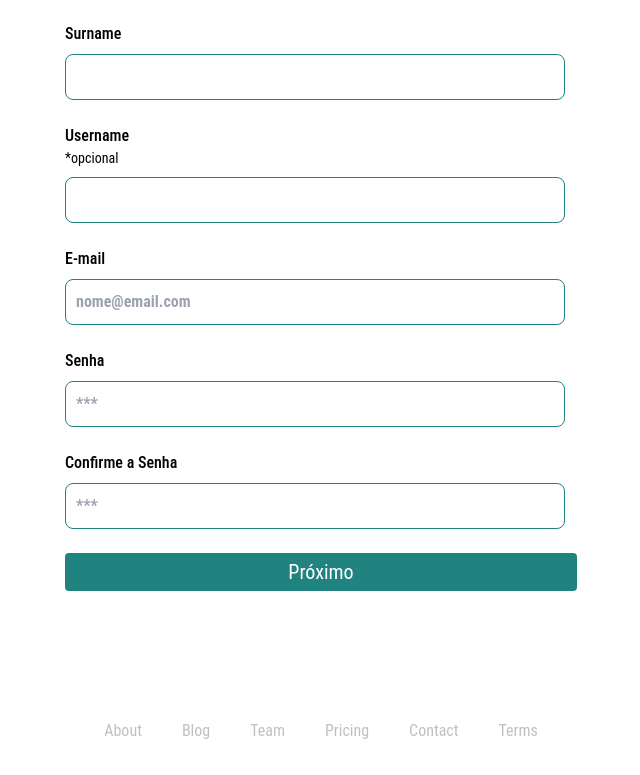
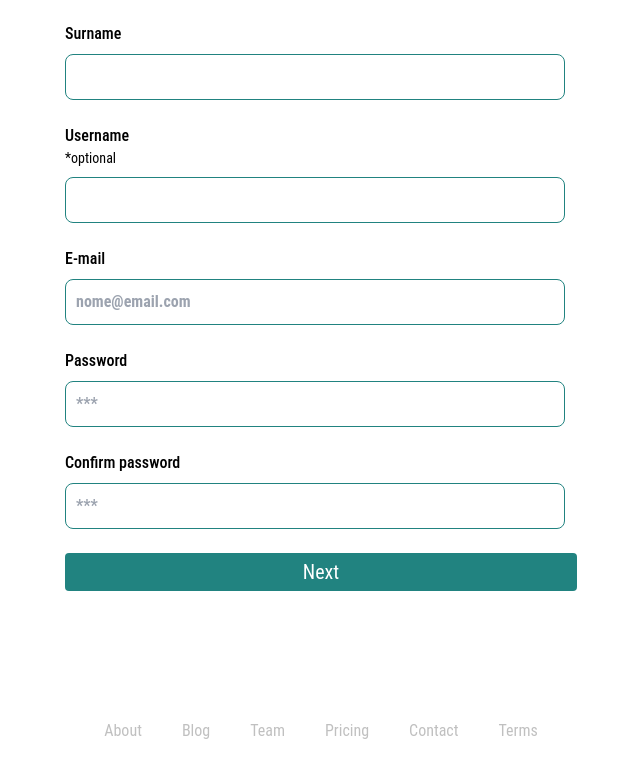
Before and after one commit to Rennatts/freelancer-directory, a React (Create React App) app in the folder client/: page /freelancers/register in a window 1280 px wide. Shown: the part 542-1317 px from the top of the page, without its empty margins (319-959 px from the left). Built offline with nearby package versions, Linux system fonts and the light colour scheme; a web font is replaced by a local one.

Commit message:
to english

```diff
--- a/client/src/components/Explore/index.tsx
+++ b/client/src/components/Explore/index.tsx
@@ -11,7 +11,7 @@ export function Explore (props: IExploreProps) {
   return (
     <div>
         <div>
-            <p>some nice description about the plataform and what people can do with it plataform and what people can do with it</p>
+            <p>The best place to find the professional you need to boost your business</p>
             <div>
                 <button
                 className="bg-cyan-500 hover:bg-cyan-700 border-cyan-500 hover:border-cyan-700 text-sm border-4 text-white py-1 px-2 rounded" type="button">
--- a/client/src/components/SearchFreelancerByCity/index.tsx
+++ b/client/src/components/SearchFreelancerByCity/index.tsx
@@ -1,7 +1,7 @@
 import * as React from 'react';
 import axios from 'axios';
 import './search.css';
-import { Link, Navigate, useNavigate } from "react-router-dom";
+import {useNavigate } from "react-router-dom";
 import teamImage from './../../images/creative_team_re.svg';
 
 export interface ISearchProps {
@@ -42,7 +42,7 @@ export function SearchFreelancerByCity (props: ISearchProps) {
             name='selectedCity'
             value={selectedCity}
             onChange={(event)=> setSelectedCity((event.target.value))}
-            className="appearance-none bg-transparent w-full mr-3 py-1 px-3 focus:outline-none text-md" type="text" placeholder="Procure por cidade" aria-label="Full name"/>
+            className="appearance-none bg-transparent w-full mr-3 py-1 px-3 focus:outline-none text-md" type="text" placeholder="Search for city" aria-label="Full name"/>
             <button
             onClick={handleSubmit}
             className="flex-shrink-0 bg-teal-500 hover:bg-teal-300 hover:border-bg-teal-300 hover:text-black hover:border-teal-300 text-md text-white py-1 px-5 rounded" type="button">
--- a/client/src/data.tsx
+++ b/client/src/data.tsx
@@ -1,19 +1,19 @@
 export const experience = [
     {
       label: "experience",
-      category: "menos de 1 ano"
+      category: "less than 1 year"
     },
     {
       label: "experience",
-      category: "entre 5 e 10 anos"
+      category: "5 to 10 years"
     },
     {
       label: "experience",
-      category: "entre 10 e 15 anos"
+      category: "10 to 15 years"
     },
     {
       label: "experience",
-      category: "mais de 15 anos"
+      category: "more than 15 years"
     },
 ];
 
--- a/client/src/pages/Auth/FreelancerLogin/index.tsx
+++ b/client/src/pages/Auth/FreelancerLogin/index.tsx
@@ -1,11 +1,8 @@
 import axios from 'axios';
 import * as React from 'react';
 import { useNavigate } from "react-router-dom";
-
-import * as yup from 'yup';
 import { saveUserToLocalStorage } from '../../../auth';
 import MessageModal from '../../../components/ErrorModal';
-
 
 
 export interface IFreelancerLoginProps {
--- a/client/src/pages/Auth/FreelancerRegister/index.tsx
+++ b/client/src/pages/Auth/FreelancerRegister/index.tsx
@@ -1,6 +1,5 @@
 import * as React from 'react';
 import { useNavigate } from "react-router-dom";
-import * as yup from 'yup';
 import { FreelancerrRegisterSchema } from '../Validations/UserValidation';
 import './index.css';
 import axios from 'axios';
@@ -71,7 +70,6 @@ export function FreelancerRegister (props: IFreelancerRegisterProps) {
           navigate(`/freelancer/profile/${res.data.id}`)
         }, 10000)
       }
-      console.log("res", res);
     })
     .catch((err) => setError(true));
   };
@@ -85,14 +83,12 @@ export function FreelancerRegister (props: IFreelancerRegisterProps) {
     }
 
     setLoginData({...loginData, [event.target.name]: event.target.value.toLowerCase()});
-
-    console.log("22222", loginData);
   }
 
   function NextButton() {
     return (
       <button onClick={() => setCurrentIndex(currIndex + 1)} className="w-full flex-shrink-0 bg-teal-500 hover:bg-teal-300 hover:border-bg-teal-300 hover:text-black hover:border-teal-300 text-md text-white py-1 px-5 rounded" type="button">
-        Próximo
+        Next
       </button>
     );
   }
@@ -101,10 +97,10 @@ export function FreelancerRegister (props: IFreelancerRegisterProps) {
     return (
       <div className="flex flex-row space-x-3 w-full">
         <button onClick={() => setCurrentIndex(currIndex - 1)} className="flex-auto bg-teal-500 hover:bg-teal-300 hover:border-bg-teal-300 hover:text-black hover:border-teal-300 text-md text-white py-1 px-5 rounded" type="button">
-          Voltar
+          Back
         </button>
         <button onClick={() => setCurrentIndex(currIndex + 1)} className="flex-auto bg-teal-500 hover:bg-teal-300 hover:border-bg-teal-300 hover:text-black hover:border-teal-300 text-md text-white py-1 px-5 rounded" type="button">
-          Próximo
+          Next
         </button>
       </div>
     );
@@ -115,10 +111,10 @@ export function FreelancerRegister (props: IFreelancerRegisterProps) {
     return (
       <div className="flex flex-row space-x-3 w-full">
         <button onClick={() => setCurrentIndex(currIndex - 1)} className="flex-auto bg-teal-500 hover:bg-teal-300 hover:border-bg-teal-300 hover:text-black hover:border-teal-300 text-md text-white py-1 px-5 rounded" type="button">
-          Voltar
+          Back
         </button>
         <button onClick={handleSubmit} className="flex-auto bg-teal-500 hover:bg-teal-300 hover:border-bg-teal-300 hover:text-black hover:border-teal-300 text-md text-white py-1 px-5 rounded" type="button">
-          Salvar
+          Save
         </button>
       </div>
     );
@@ -146,7 +142,7 @@ export function FreelancerRegister (props: IFreelancerRegisterProps) {
         <div className="w-full mt-27 mb-20">
           <ul id="connecting_line" className='relative flex space-x-24 auto mt-5 w-full -z-1'>
             {
-              ["Nome", "Endereço", "Contato", "Carreira"].map((item, index) => (
+              ["Name", "Address", "Contact", "Career"].map((item, index) => (
                 <li data-title={item} className={`${currIndex >= index ? 'z-1 border-2 border-teal-500 before:text-black bg-teal-500 text-white grid rounded-full w-14 h-14 place-items-center before:content-[attr(data-title)] before:absolute before:text-xs before:-top-6 before:color-teal-500': 'bg-white z-1 border-2 border-black grid rounded-full w-14 h-14 place-items-center before:content-[attr(data-title)] before:absolute before:text-xs before:-top-6 before:color-teal-500'}`} key={item}>
                   {index}
                 </li>
@@ -179,7 +175,7 @@ export function FreelancerRegister (props: IFreelancerRegisterProps) {
               </div>
               <div className="flex items-start flex-col mb-6">
                   <label className="block text-sm font-medium text-gray-900 dark:text-cyan-500">Username</label>
-                  <label className="block mb-2 text-xs text-black">*opcional</label>
+                  <label className="block mb-2 text-xs text-black">*optional</label>
                   <input
                   id="input"
                   name='username'
@@ -199,7 +195,7 @@ export function FreelancerRegister (props: IFreelancerRegisterProps) {
               </div>
 
               <div className="flex items-start flex-col mb-6">
-                <label className="block mb-2 text-sm font-medium text-gray-900 dark:text-cyan-500">Senha
+                <label className="block mb-2 text-sm font-medium text-gray-900 dark:text-cyan-500">Password
                 </label>
                 <input
                 id="input"
@@ -211,7 +207,7 @@ export function FreelancerRegister (props: IFreelancerRegisterProps) {
               </div>
 
               <div className="flex items-start flex-col mb-6">
-              <label className="block mb-2 text-sm font-medium text-gray-900 dark:text-cyan-500">Confirme a Senha
+              <label className="block mb-2 text-sm font-medium text-gray-900 dark:text-cyan-500">Confirm password
               </label>
               <input
               id="input"
@@ -220,7 +216,7 @@ export function FreelancerRegister (props: IFreelancerRegisterProps) {
               onChange={(event)=>
               event.target.value !== loginData.password? setStatus({
                   isValid: false,
-                  message: 'As senhas não são iguais',
+                  message: 'The passwords are not the same',
               }): setStatus({
                 isValid: true,
                 message: '',
@@ -289,7 +285,7 @@ export function FreelancerRegister (props: IFreelancerRegisterProps) {
           {currIndex === 2 ? (
             <div className="mb-6">
               <div className="flex items-start flex-col mb-6">
-                  <label className="block mb-2 text-sm font-medium text-gray-900 dark:text-cyan-500">Telefone
+                  <label className="block mb-2 text-sm font-medium text-gray-900 dark:text-cyan-500">Phone number
                   </label>
                   <input
                   id="input"
@@ -325,7 +321,7 @@ export function FreelancerRegister (props: IFreelancerRegisterProps) {
           {currIndex === 3 ? (
             <div className="mb-6">
               <div className="flex w-max mb-6 flex-col">
-                <label className="block mb-2 text-sm font-medium text-gray-900 dark:text-cyan-500">Categoria</label>
+                <label className="block mb-2 text-sm font-medium text-gray-900 dark:text-cyan-500">Category</label>
                 {category.map((item:any) => (
                   <div className="flex items-center">
                     <input id="default-radio-1" type="radio" name="category" value={item.value} onChange={(event)=> handleInputChange(event)} className="w-4 h-4 text-blue-600 bg-gray-100 border-gray-300 focus:ring-blue-500 dark:focus:ring-blue-600 dark:ring-offset-gray-800 focus:ring-2 dark:bg-gray-700 dark:border-gray-600"/>
@@ -334,7 +330,7 @@ export function FreelancerRegister (props: IFreelancerRegisterProps) {
                 ))}
               </div>
               <div className="flex items-start flex-col mb-6">
-                <label className="block mb-2 text-sm font-medium text-gray-900 dark:text-cyan-500">Anos de experiência</label>
+                <label className="block mb-2 text-sm font-medium text-gray-900 dark:text-cyan-500">Years of experience</label>
                 <div className="relative inline-block text-left mb-8">
                   <div className="absolute -right-30 z-10 mt-2 w-56 origin-top-right rounded-md bg-white shadow-lg ring-1 ring-black ring-opacity-5 focus:outline-none" role="menu" aria-orientation="vertical" aria-labelledby="menu-button">
                     <div className="py-1" role="none">
--- a/client/src/pages/Auth/UserLogin/index.tsx
+++ b/client/src/pages/Auth/UserLogin/index.tsx
@@ -1,17 +1,11 @@
 import axios from 'axios';
 import * as React from 'react';
 import { useNavigate } from "react-router-dom";
-
-import * as yup from 'yup';
 import { saveUserToLocalStorage } from '../../../auth';
 import MessageModal from '../../../components/ErrorModal';
-import { userLoginSchema } from '../Validations/UserValidation';
-
-
 
 export interface IUserLoginProps {
 }
-
 
 
 export function UserLogin (props: IUserLoginProps) {
--- a/client/src/pages/Auth/UserRegister/index.tsx
+++ b/client/src/pages/Auth/UserRegister/index.tsx
@@ -1,12 +1,9 @@
 import axios from 'axios';
 import * as React from 'react';
 import { useNavigate } from "react-router-dom";
-import * as yup from 'yup';
 import { saveUserToLocalStorage } from '../../../auth';
 import ErrorModal from '../../../components/ErrorModal';
-import MessageModal from '../../../components/ErrorModal';
 import SuccessModal from '../../../components/SuccessModal';
-import { userRegisterSchema } from '../Validations/UserValidation';
 
 
 export interface IUserLoginProps {
@@ -15,7 +12,6 @@ export interface IUserLoginProps {
 
 
 export function UserRegister (props: IUserLoginProps) {
-  const [isPasswordMatch, setisPasswordMatch] = React.useState<boolean>(false);
   const [error, setError] = React.useState<boolean>(false);
   const [success, setSuccess] = React.useState<boolean>(false);
   const [ status, setStatus ] = React.useState({
```
